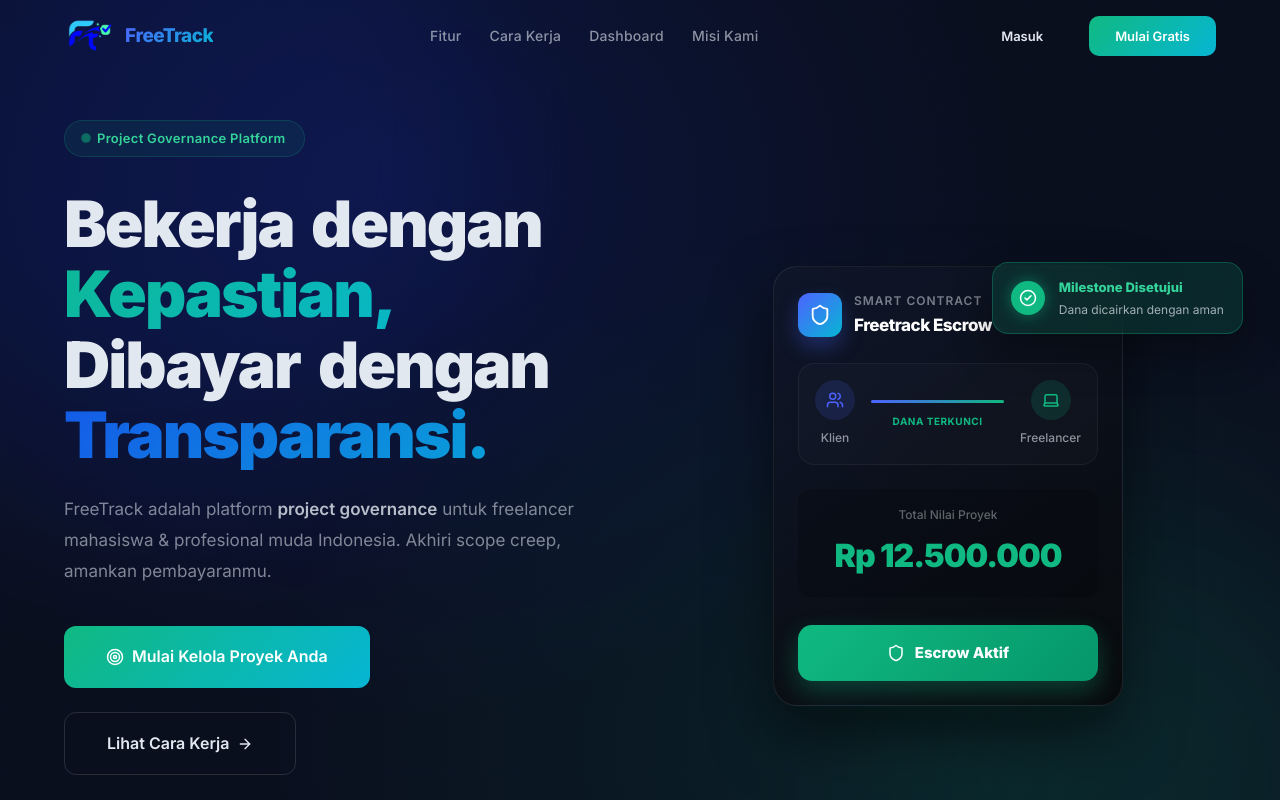
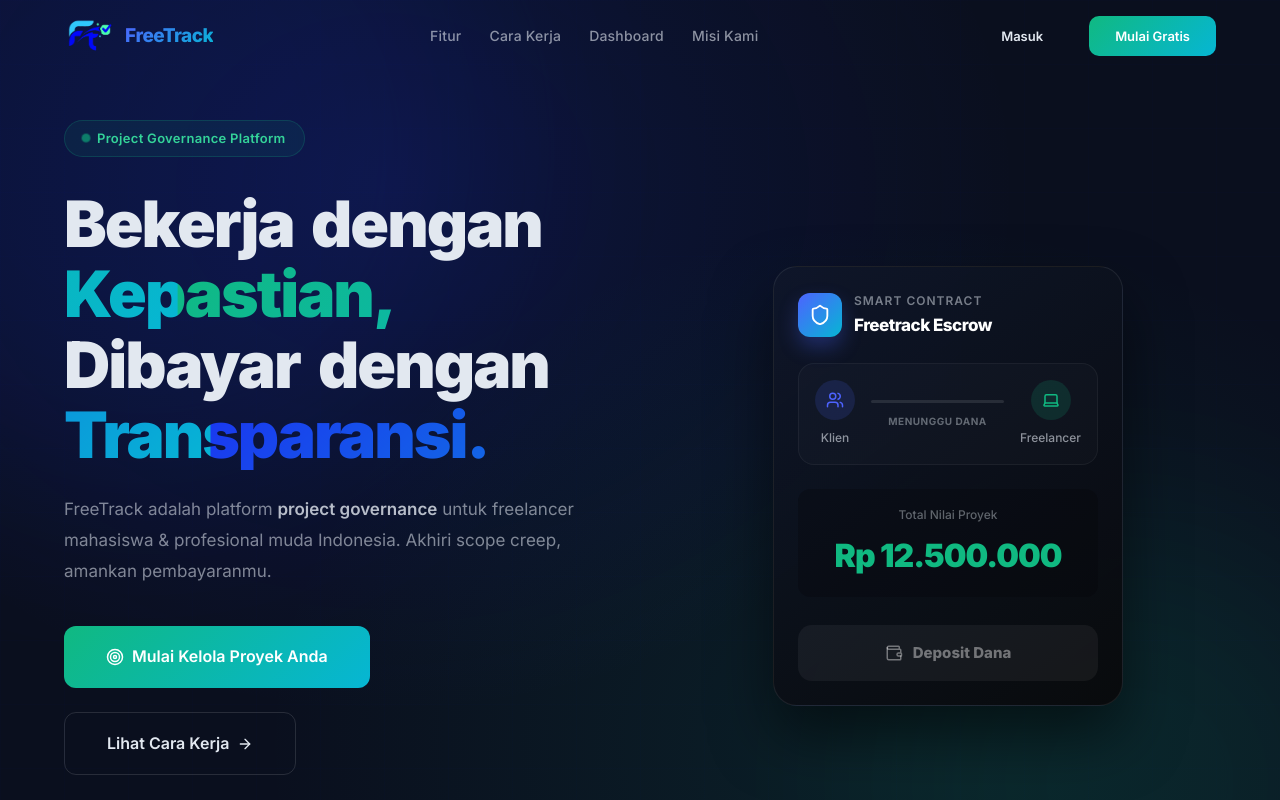
Before and after one commit to NailahRasya/freetrack, a Next.js app: page / in a window 1280 px wide. Shown: the top 800 px of the page. Built offline with nearby package versions, Linux system fonts and the light colour scheme.

Commit message:
Render LandingPage

```diff
--- a/app/page.tsx
+++ b/app/page.tsx
@@ -1,3 +1,6 @@
+"use client";
+
+import { useState, useEffect } from "react";
 // Mengimpor seluruh komponen yang dibutuhkan untuk membangun Landing Page utama
 import Navbar from "./components/Navbar";
 import HeroSection from "./components/HeroSection";
@@ -11,11 +14,25 @@
 
 // Komponen Home sebagai entry point utama halaman depan (Landing Page)
 export default function Home() {
+  const [showContent, setShowContent] = useState(false);
+
+  useEffect(() => {
+    // Menunda render konten utama agar sinkron dengan selesainya durasi SplashScreen (3 detik)
+    const timer = setTimeout(() => {
+      setShowContent(true);
+    }, 3000);
+
+    return () => clearTimeout(timer);
+  }, []);
+
   return (
     <>
       {/* Menampilkan splash screen saat awal dimuat */}
       <SplashScreen />
 
+      {/* Konten utama hanya di-render setelah splash screen selesai */}
+      {showContent && (
+        <div className="animate-in fade-in duration-700">
           {/* Menampilkan navigasi di bagian atas halaman */}
           <Navbar />
 
@@ -42,6 +59,8 @@
 
           {/* Menampilkan footer atau bagian bawah halaman */}
           <Footer />
+        </div>
+      )}
     </>
   );
 }
```
Lines whose indentation alone changed are shown as unchanged.
